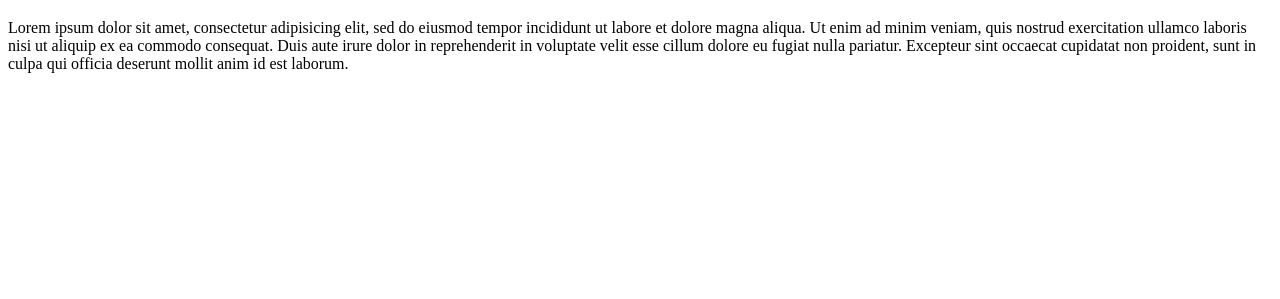
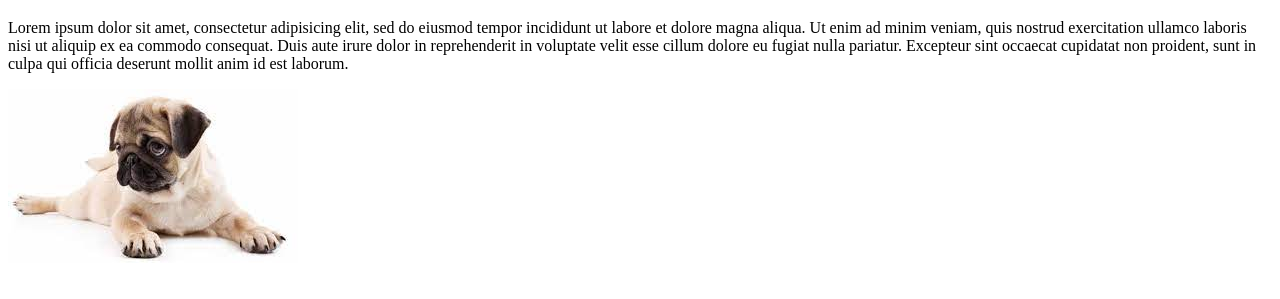
Before and after one commit to vbussie/practice, a plain HTML site: page index.html in a window 1280 px wide. Shown: the part 61-360 px from the top of the page. Drawn offline with Linux system fonts and the light colour scheme.

Commit message:
Added a puppy image

```diff
--- a/index.html
+++ b/index.html
@@ -7,5 +7,6 @@
   <body>
     <h1>My Practice page</h1>
     <p>Lorem ipsum dolor sit amet, consectetur adipisicing elit, sed do eiusmod tempor incididunt ut labore et dolore magna aliqua. Ut enim ad minim veniam, quis nostrud exercitation ullamco laboris nisi ut aliquip ex ea commodo consequat. Duis aute irure dolor in reprehenderit in voluptate velit esse cillum dolore eu fugiat nulla pariatur. Excepteur sint occaecat cupidatat non proident, sunt in culpa qui officia deserunt mollit anim id est laborum.</p>
+    <img src="puppy.jpg" alt="My puppy image">
   </body>
 </html>
```
Also changed, not shown: puppy.jpg (added).
